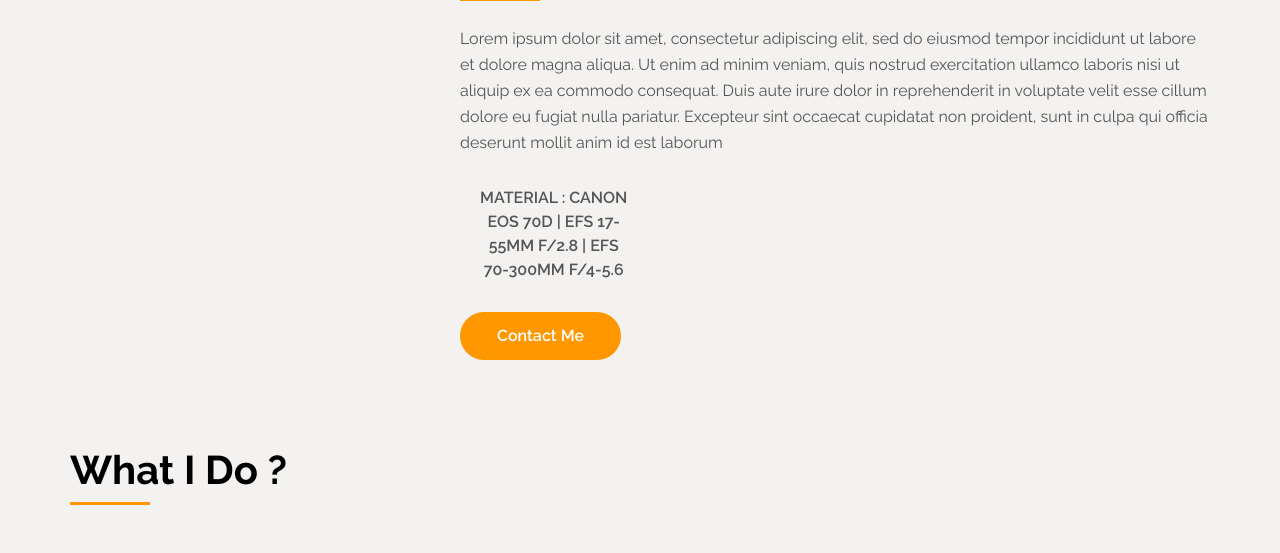
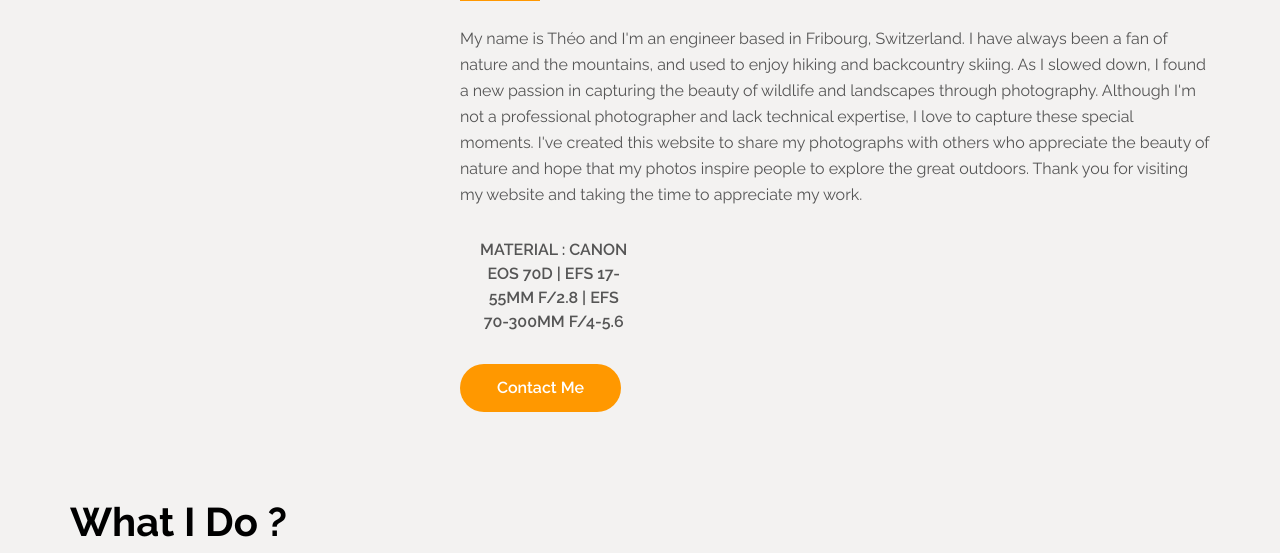
Before and after one commit to thimler/Photography-website, a plain HTML site: page index.html in a window 1280 px wide. Shown: the part 944-1497 px from the top of the page. Drawn offline with Linux system fonts and the light colour scheme.

Commit message:
Add files via upload

```diff
--- a/index.html
+++ b/index.html
@@ -76,7 +76,9 @@
                	   <h1>About Me</h1>
                  </div>
                </div>
-               <p>Lorem ipsum dolor sit amet, consectetur adipiscing elit, sed do eiusmod tempor incididunt ut labore et dolore magna aliqua. Ut enim ad minim veniam, quis nostrud exercitation ullamco laboris nisi ut aliquip ex ea commodo consequat. Duis aute irure dolor in reprehenderit in voluptate velit esse cillum dolore eu fugiat nulla pariatur. Excepteur sint occaecat cupidatat non proident, sunt in culpa qui officia deserunt mollit anim id est laborum</p>
+               <p>My name is Théo and I'm an engineer based in Fribourg, Switzerland. I have always been a fan of nature and the mountains, and used to enjoy hiking and backcountry skiing. As I slowed down, I found a new passion in capturing the beauty of wildlife and landscapes through photography.
+				Although I'm not a professional photographer and lack technical expertise, I love to capture these special moments. I've created this website to share my photographs with others who appreciate the beauty of nature and hope that my photos inspire people to explore the great outdoors.
+				Thank you for visiting my website and taking the time to appreciate my work.</p>
 
                <div class="stats">
                	  <div class="row">
```
